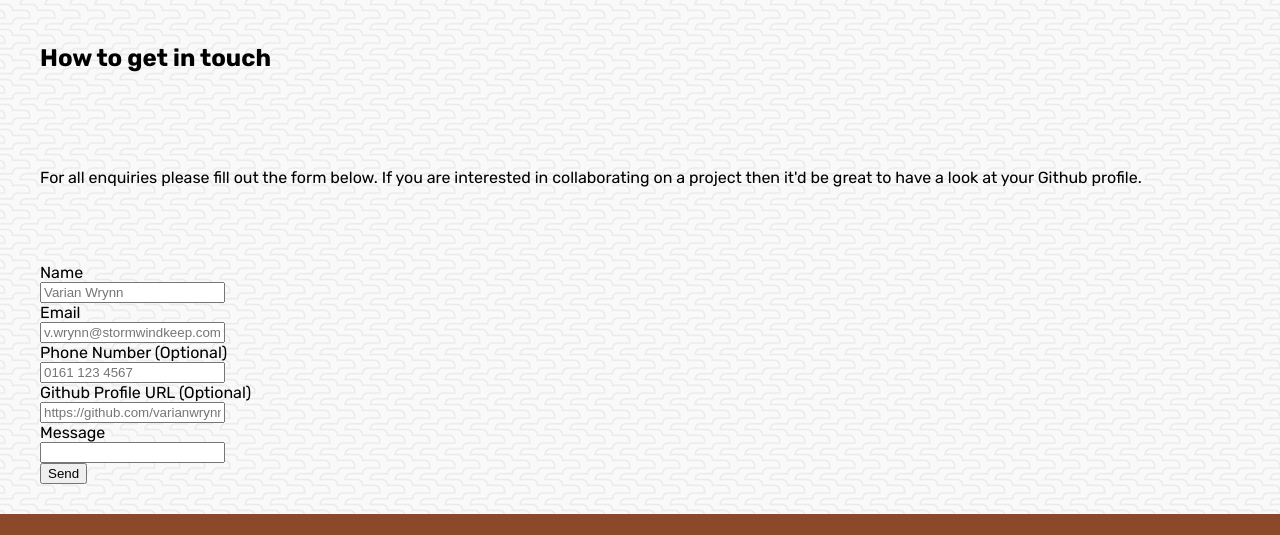
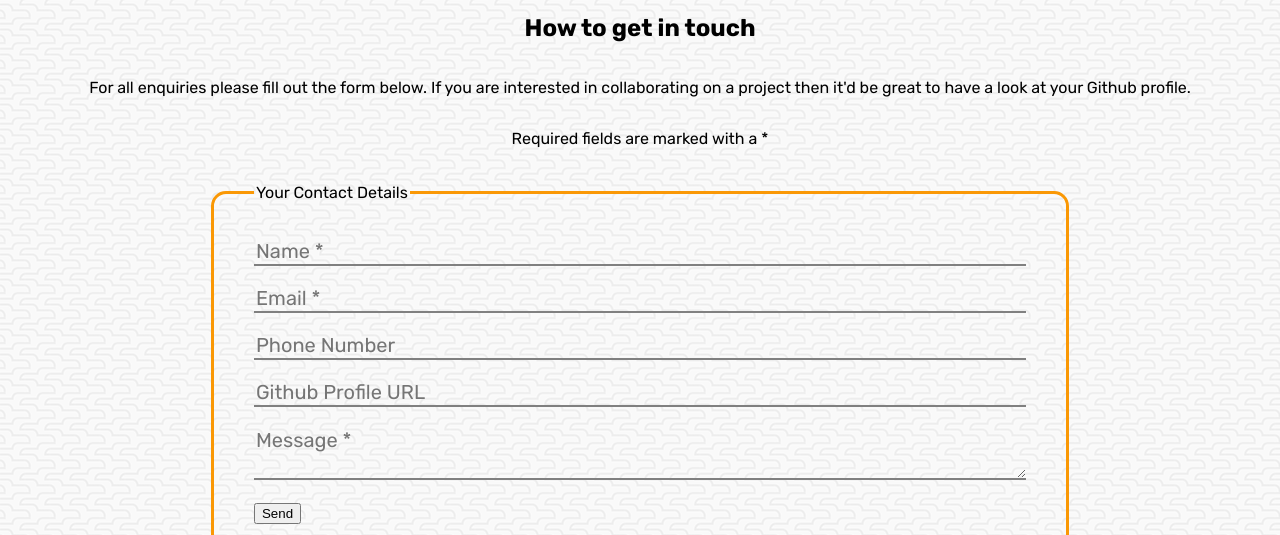
Before and after one commit to billymorrison/my-portfolio, a plain HTML site: page contact.html in a window 1280 px wide. Shown: the part 83-618 px from the top of the page. Drawn offline with Linux system fonts and the light colour scheme.

Commit message:
Styled the contact page

```diff
--- a/contact.html
+++ b/contact.html
@@ -20,26 +20,37 @@
             </nav>
         </header>
 
-        <main>
+        <main class="contact">
             <h2>How to get in touch</h2>
             <p>For all enquiries please fill out the form below. If you are interested in collaborating on a project then it'd be great to have a look at your Github profile.</p>
+            <p>Required fields are marked with a *</p><br>
             <form action="/mail" method="POST">
-                <label>
-                    Name<br><input type="text" placeholder="Varian Wrynn" id="name" required>
-                </label><br>
-                <label>
-                    Email<br><input type="email" placeholder="v.wrynn@stormwindkeep.com" id="email" required>
-                </label><br>
-                <label>
-                    Phone Number (Optional)<br><input type="tel" placeholder="0161 123 4567" id="phone">
-                </label><br>
-                <label>
-                    Github Profile URL (Optional)<br><input type="text" id="github" placeholder="https://github.com/varianwrynn">
-                </label><br>
-                <label>
-                    Message<br><input type="textarea" id="message">
-                </label><br>
-                <button type="submit">Send</button>
+                <fieldset>
+                    <legend>Your Contact Details</legend>
+                    <ul>
+                        <li>
+                            <label>Name *</label>
+                            <input type="text" placeholder="Name *" id="name" required>
+                        </li><br>
+                        <li>
+                            <label>Email *</label>
+                            <input type="email" placeholder="Email *" id="email" required>
+                        </li><br>
+                        <li>
+                            <label>Phone Number</label>
+                            <input type="tel" placeholder="Phone Number" id="phone">
+                        </li><br>
+                        <li>
+                            <label>Github Profile URL (Optional)</label>
+                            <input type="text" id="github" placeholder="Github Profile URL">
+                        </li><br>
+                        <li>
+                            <label>Message *</label>
+                            <textarea id="message" placeholder="Message *"></textarea>
+                        </li><br>
+                        <button type="submit">Send</button>
+                    </ul>
+                </fieldset>
             </form>
         </main>
         <footer>
--- a/styles/styles.css
+++ b/styles/styles.css
@@ -81,6 +81,15 @@ main {
     display: flex;
     align-items: center;
     flex-wrap: wrap;
+}
+
+main.contact {
+    min-height: 520px;
+    display: flex;
+    align-items: center;
+    flex-wrap: wrap;
+    flex-direction: column;
+    align-content: center;
 }
 
 #about-me {
@@ -191,3 +200,35 @@ footer a {
         font-size: 1.7em;
     }
 }
+
+form {
+
+}
+
+fieldset {
+    border-radius: 15px;
+    padding: 20px 40px 40px 40px;
+    margin-bottom: 20px;
+    border: 3px solid var(--theme-2);
+}
+
+form ul {
+    list-style-type: none;
+    padding-left: 0;
+}
+
+form input, form textarea {
+    border-top: none;
+    border-left: none;
+    border-right: none;
+    border-bottom: 2px solid grey;
+    background: none;
+    max-width: 60vw;
+    width: 50em;
+    font-size: 20px;
+    font-family: Rubik, sans-serif !important;
+}
+
+form label {
+    display: none;
+}
```
